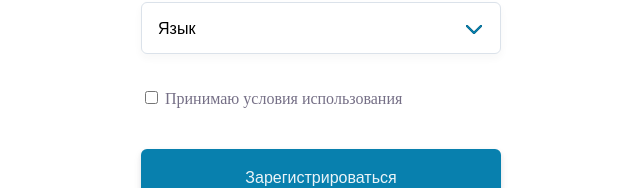
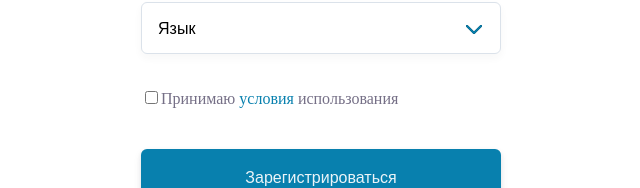
Before and after one commit to IvanKlesov/test-form, a React (Create React App) app: page / in a window 1280 px wide. Shown: the part 540-728 px from the top of the page, without its empty margins (319-959 px from the left). Built offline with nearby package versions, Linux system fonts and the light colour scheme.

Commit message:
feat: add link in rules

```diff
--- a/src/App.js
+++ b/src/App.js
@@ -2,7 +2,7 @@ import React, { useState } from 'react';
 import { SpanTag } from './UI/SpanTag/SpanTag';
 import styles from './index.module.css';
 import { HTag } from './UI/HTag/HTag';
-import { ATag } from './UI/ATag/ATag';
+import { Link } from './UI/Link/Link';
 import { Label } from 'UI/Label/Label';
 import { Input } from 'UI/Input/Input';
 import { Select } from 'UI/Select/Select';
@@ -97,7 +97,7 @@ function App() {
         <div className={styles.header}>
           <HTag tag='h1' children='Регистрация' />
           <SpanTag children='Уже есть аккаунт?' />
-          <ATag children='Войти' />
+          <Link href='#' children='Войти' />
         </div>
         <div  className={styles.main}>
           <div className={styles.inputBlock}>
@@ -123,7 +123,11 @@ function App() {
         </div>
         <div className={styles.checkboxDiv}>
           <Input type='checkbox' id='rules' onChange={acceptRules} />
-          <Label name='rules' children='Принимаю условия использования' />
+          <Label name='rules'>
+            Принимаю
+            <Link href='#' children='условия ' />
+            использования
+          </Label>
           {(!validRules && checkForm) && <Warning name='checkbox' children='Необходимо принять условия использования' />}
         </div>
         <Button children='Зарегистрироваться' onClick={submitForm} />
--- a/src/UI/ATag/ATag.jsx
+++ /dev/null
@@ -1,8 +0,0 @@
-import React from 'react';
-import styles from './ATag.module.css';
-
-export const ATag = ({children}) => {
-    return (
-        <a href='./#' className={styles.aTag}> {children}</a>
-    )
-};
--- a/src/UI/Label/Label.jsx
+++ b/src/UI/Label/Label.jsx
@@ -1,8 +1,10 @@
 import React from 'react';
 import styles from './Label.module.css';
 
-export const Label = ({name, children}) => {
+export const Label = ({name, ...props}) => {
     return (
-        <label htmlFor={name} className={styles.label}> {children}</label>
+        <label htmlFor={name} className={styles.label}>
+            {props.children}
+        </label>
     )
 };
--- /dev/null
+++ b/src/UI/Link/Link.jsx
@@ -0,0 +1,8 @@
+import React from 'react';
+import styles from './Link.module.css';
+
+export const Link = ({href,children}) => {
+    return (
+        <a href={href} className={styles.aTag}> {children}</a>
+    )
+};
--- a/src/index.module.css
+++ b/src/index.module.css
@@ -7,7 +7,6 @@ body {
 .wrapper {
   display: flex;
   flex-direction: column;
-  justify-content:;
   align-items: center;
 
   margin: auto;
```
Also changed, not shown: src/UI/Link/Link.module.css (renamed from src/UI/ATag/ATag.module.css).
